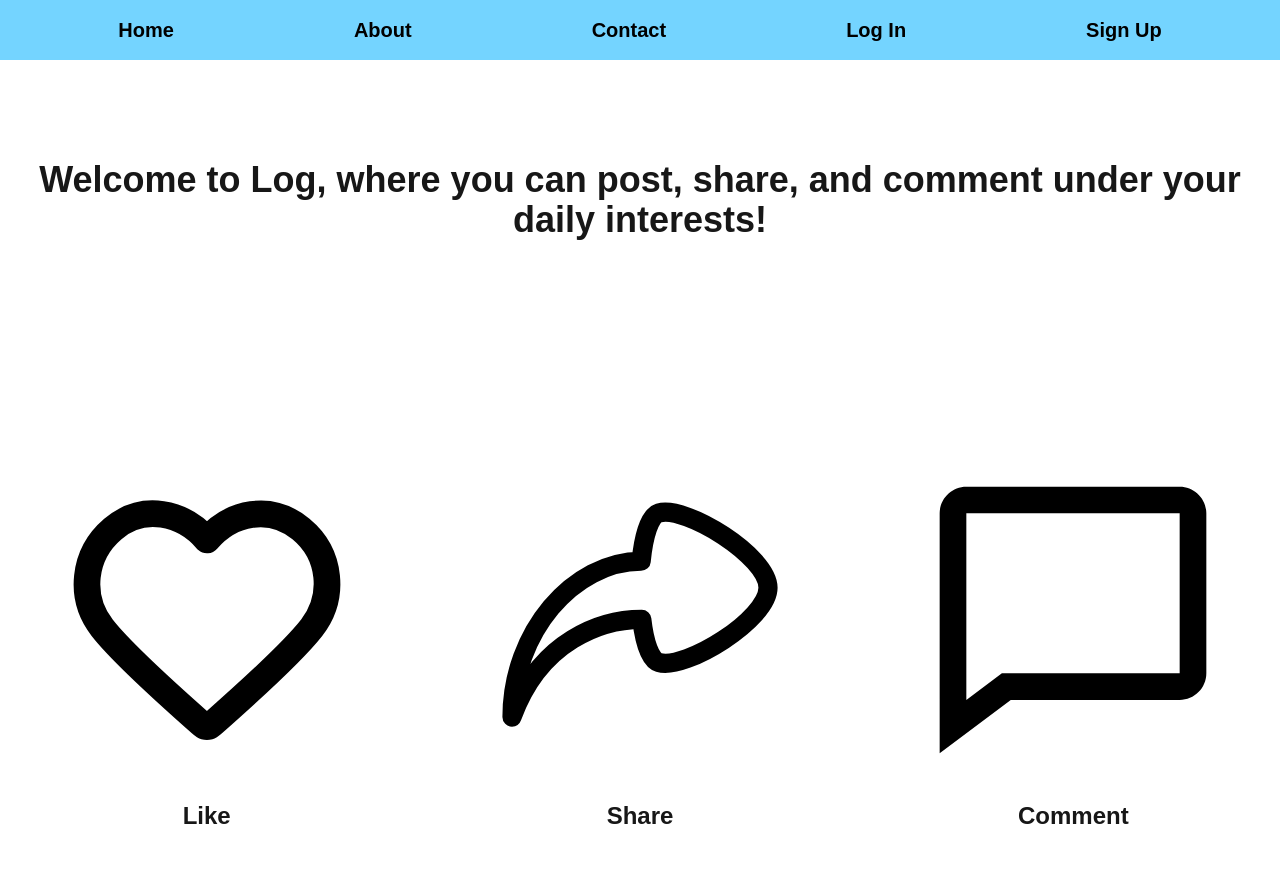
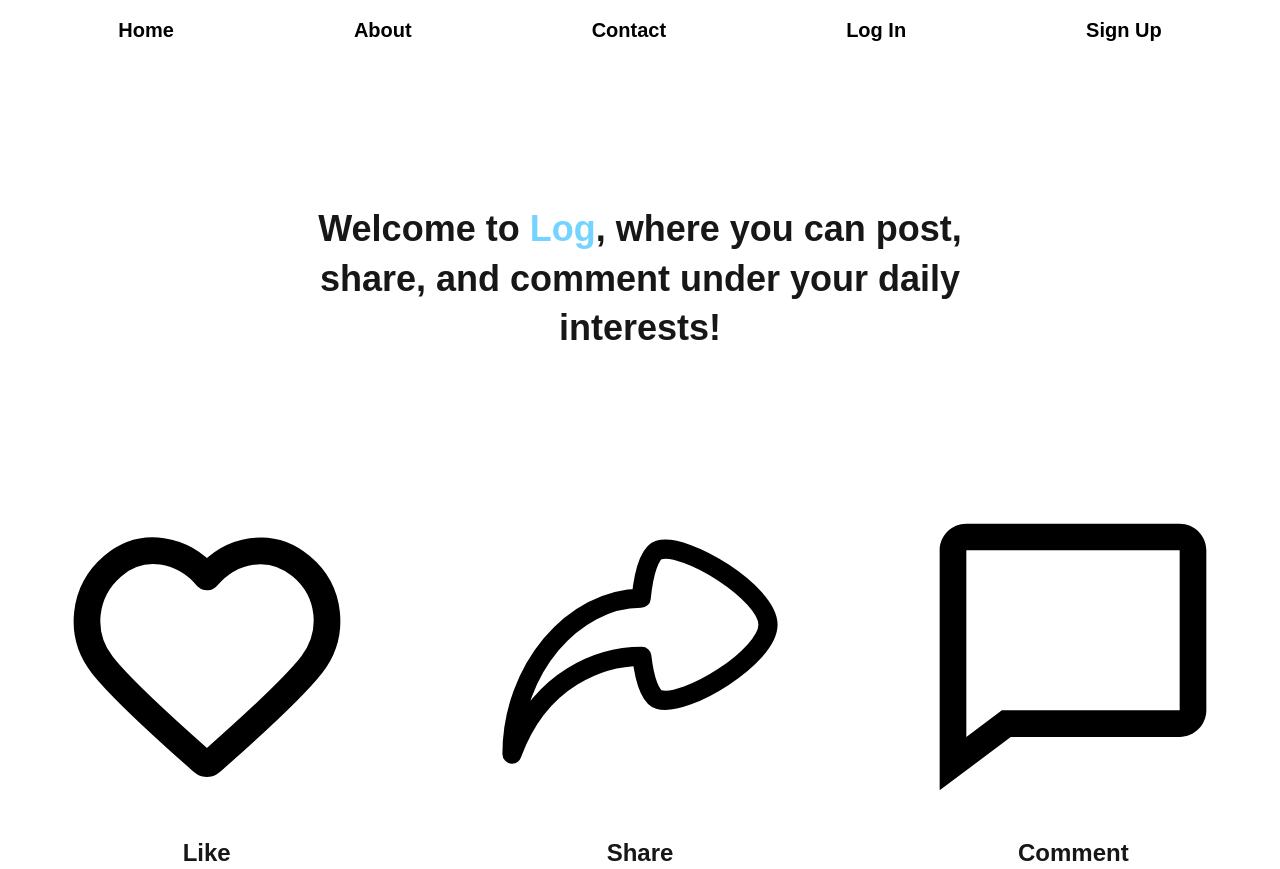
Before and after one commit to sp0603/blog-website, a Next.js app in the folder blogging-website/: page / in a window 1280 px wide. Before the commit the page ends 832 px from the top, so only its background shows below. Built offline with nearby package versions, Linux system fonts and the light colour scheme.

Commit message:
preliminary layout

```diff
--- a/blogging-website/app/page.js
+++ b/blogging-website/app/page.js
@@ -1,7 +1,7 @@
 export default function Home() {
   return (
     <div>
-      <nav className="bg-sky-300 text-black p-4">
+      <nav className="text-black font-thin p-4">
         <ul className="flex justify-center space-x-45 text-xl font-bold"><li> Home </li>
           <li> About</li>
           <li> Contact</li>
@@ -10,10 +10,12 @@ export default function Home() {
         </ul>
       </nav>
       <div>
-        <div className="text-center mt-20">
-          <h1 className="text-4xl font-bold p-5 break-normal"> Welcome to Log, where you can post, share, and comment under your daily interests!</h1>
+        <div className="text-center mt-30">
+          <h1 className="text-4xl font-bold p-6 text-center leading-snug max-w-3xl mx-auto">
+            Welcome to <span className="text-sky-300">Log</span>, where you can post, share, and comment under your daily interests!
+          </h1>
         </div>
-        <div className="grid grid-cols-3 md:gap-5 mt-50 place-items-center">
+        <div className="grid grid-cols-3 md:gap-5 mt-30 place-items-center">
           <img src="/heart-svgrepo-com.svg" className="w-80 h-80 center"></img>
           <img src="share-svgrepo-com.svg" className="w-80 h-80"></img>
           <img src="/comment-svgrepo-com.svg" className="w-80 h-80"></img>
```
